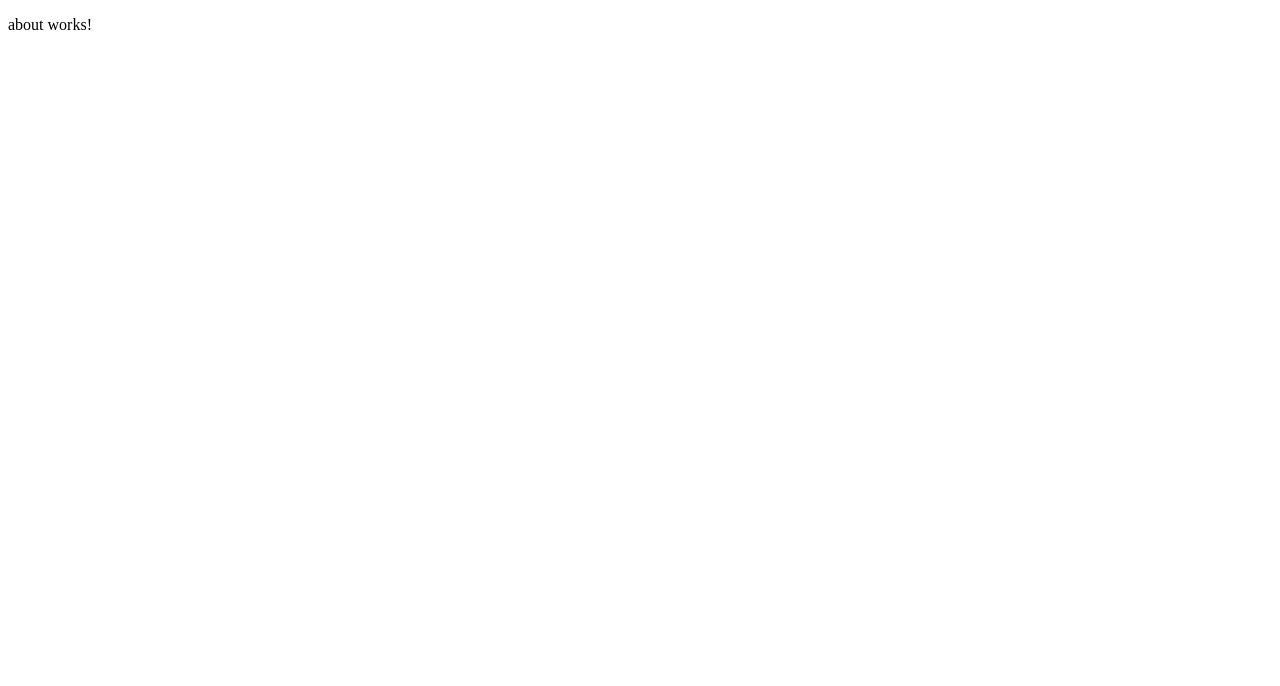
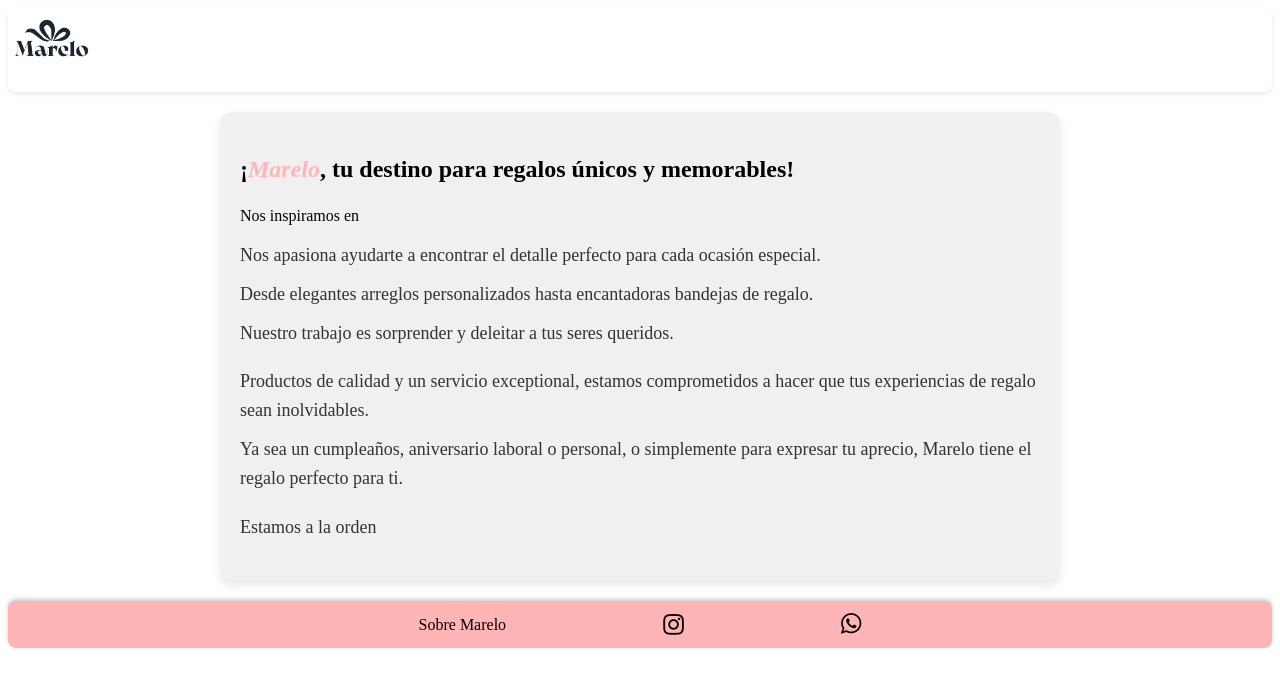
Before and after one commit to vilarj/marelo, an Angular app: page /about in a window 1280 px wide. Shown: the top 686 px of the page. Built offline with nearby package versions, Linux system fonts and the light colour scheme.

Commit message:
Removing redundant component | Implementing the about component | Removing redundant route

```diff
--- a/src/app/about/about.component.css
+++ b/src/app/about/about.component.css
@@ -0,0 +1,66 @@
+.about-container {
+  max-width: 800px;
+  margin: 0 auto;
+  padding: 20px;
+  margin-top: 20px;
+  margin-bottom: 20px;
+  background-color: #f0f0f0;
+  border-radius: 12px;
+  box-shadow: 0 4px 10px rgba(0, 0, 0, 0.1);
+  animation: fadeInContainer 1s ease-out;
+}
+
+@keyframes fadeInContainer {
+  from {
+    opacity: 0;
+    transform: translateY(20px);
+  }
+  to {
+    opacity: 1;
+    transform: translateY(0);
+  }
+}
+
+.about-section {
+  margin-bottom: 20px;
+}
+
+.about-text {
+  font-size: 18px;
+  line-height: 1.6;
+  color: #333;
+  margin: 10px 0;
+  animation: fadeInText 1s ease-in-out forwards;
+  opacity: 0;
+}
+
+.about-text:nth-child(1) {
+  animation-delay: 0.2s;
+}
+.about-text:nth-child(2) {
+  animation-delay: 0.4s;
+}
+.about-text:nth-child(3) {
+  animation-delay: 0.6s;
+}
+
+@keyframes fadeInText {
+  from {
+    opacity: 0;
+    transform: translateY(10px);
+  }
+  to {
+    opacity: 1;
+    transform: translateY(0);
+  }
+}
+
+@media (max-width: 768px) {
+  .about-container {
+    padding: 15px;
+  }
+
+  .about-text {
+    font-size: 16px;
+  }
+}
--- a/src/app/about/about.component.html
+++ b/src/app/about/about.component.html
@@ -1 +1,35 @@
-<p>about works!</p>
+<Navbar></Navbar>
+<div class="about-container">
+  <slogan></slogan>
+
+  <div class="about-section">
+    <p>Nos inspiramos en</p>
+    <p class="about-text">
+      Nos apasiona ayudarte a encontrar el detalle perfecto para cada ocasión
+      especial.
+    </p>
+    <p class="about-text">
+      Desde elegantes arreglos personalizados hasta encantadoras bandejas de
+      regalo.
+    </p>
+    <p class="about-text">
+      Nuestro trabajo es sorprender y deleitar a tus seres queridos.
+    </p>
+  </div>
+
+  <div class="about-section">
+    <p class="about-text">
+      Productos de calidad y un servicio exceptional, estamos comprometidos a
+      hacer que tus experiencias de regalo sean inolvidables.
+    </p>
+    <p class="about-text">
+      Ya sea un cumpleaños, aniversario laboral o personal, o simplemente para
+      expresar tu aprecio, Marelo tiene el regalo perfecto para ti.
+    </p>
+  </div>
+
+  <div class="about-section">
+    <p class="about-text">Estamos a la orden</p>
+  </div>
+</div>
+<Footer></Footer>
--- a/src/app/about/about.component.ts
+++ b/src/app/about/about.component.ts
@@ -1,9 +1,12 @@
 import { Component } from '@angular/core';
+import { FooterComponent } from '../footer/footer.component';
+import { NavbarComponent } from '../navbar/navbar.component';
+import { SloganComponent } from '../slogan/slogan.component';
 
 @Component({
   selector: 'About',
   standalone: true,
-  imports: [],
+  imports: [NavbarComponent, FooterComponent, SloganComponent],
   templateUrl: './about.component.html',
   styleUrl: './about.component.css',
 })
--- a/src/app/app.component.ts
+++ b/src/app/app.component.ts
@@ -1,13 +1,12 @@
 import { Component } from '@angular/core';
 import { RouterOutlet } from '@angular/router';
 import { AboutComponent } from './about/about.component';
-import { ContactComponent } from './contact/contact.component';
 import { HomeComponent } from './home/home.component';
 
 @Component({
   selector: 'root',
   standalone: true,
-  imports: [RouterOutlet, HomeComponent, AboutComponent, ContactComponent],
+  imports: [RouterOutlet, HomeComponent, AboutComponent],
   templateUrl: './app.component.html',
   styleUrl: './app.component.css',
 })
--- a/src/app/app.routes.ts
+++ b/src/app/app.routes.ts
@@ -1,12 +1,10 @@
 import { Routes } from '@angular/router';
 import { AboutComponent } from './about/about.component';
-import { ContactComponent } from './contact/contact.component';
 import { HomeComponent } from './home/home.component';
 
 export const routes: Routes = [
   { path: 'home', component: HomeComponent },
-  { path: 'contact', component: ContactComponent },
   { path: 'about', component: AboutComponent },
   { path: '', redirectTo: '/home', pathMatch: 'full' },
-  { path: '**', redirectTo: '' },
+  { path: '**', redirectTo: '/home' },
 ];
--- a/src/app/contact/contact.component.html
+++ /dev/null
@@ -1 +0,0 @@
-<p>contact works!</p>
--- a/src/app/footer/footer.component.css
+++ b/src/app/footer/footer.component.css
@@ -26,11 +26,20 @@
   color: white;
 }
 
-i {
+#instagram {
   font-size: 24px;
   color: black;
 }
 
-i:hover {
+#instagram:hover {
+  color: #e1306c;
+}
+
+#whatsapp {
+  font-size: 24px;
+  color: black;
+}
+
+#whatsapp:hover {
   color: rgb(0, 255, 0);
 }
--- a/src/app/footer/footer.component.html
+++ b/src/app/footer/footer.component.html
@@ -1,9 +1,21 @@
 <footer class="footer">
   <div class="footer-content">
-    <a routerLink="contact" class="footer-link">Contáctenos</a>
-    <a routerLink="about" class="footer-link">Sobre Marelo</a>
-    <a href="https://wa.me/+18097871529" target="_blank" class="footer-icon">
-      <i id="whatsapp" class="fa fa-whatsapp"></i>
+    <a href="/about" class="footer-link">Sobre Marelo</a>
+    <a
+      href="https://instagram.com/marelo.rd"
+      target="_blank"
+      rel="noopener noreferrer"
+      target="_blank"
+    >
+      <i id="instagram" class="fa fa-instagram"></i>
+    </a>
+    <a
+      id="whatsapp"
+      href="https://wa.me/+18097871529"
+      target="_blank"
+      class="footer-icon"
+    >
+      <i class="fa fa-whatsapp"></i>
     </a>
   </div>
 </footer>
--- a/src/app/navbar/navbar.component.html
+++ b/src/app/navbar/navbar.component.html
@@ -1,10 +1,6 @@
 <nav class="navbar">
   <div class="navbar-logo">
-    <a
-      href="https://instagram.com/marelo.rd"
-      target="_blank"
-      rel="noopener noreferrer"
-    >
+    <a href="/home">
       <img src="assets/logo.jpeg" alt="Logo" />
     </a>
   </div>
```
Also changed, not shown: src/app/contact/contact.component.ts (deleted, +0 -10 lines), src/app/contact/contact.component.css (deleted), 1 other file (tests, documents, lock files or other folders).
